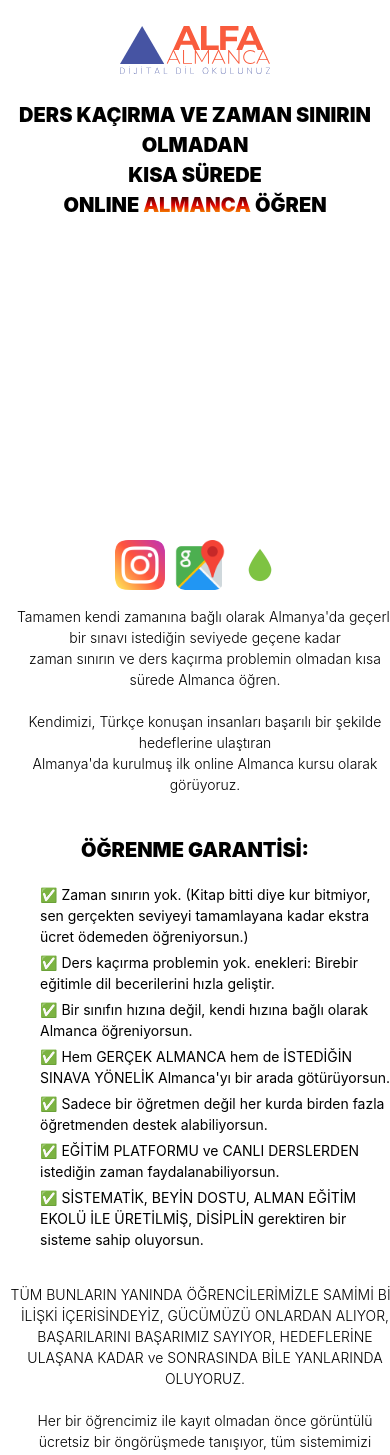
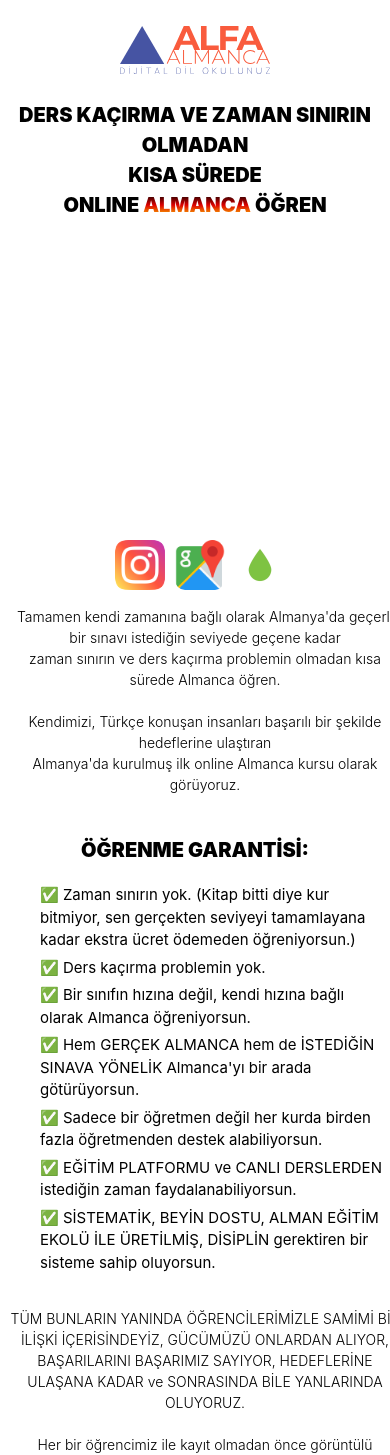
Before and after one commit to sercanbaris/alfa-almanca, a React (Vite) app: page / in a window 390 px wide. Shown: the top 1455 px of the page. Built offline with nearby package versions, Linux system fonts and the light colour scheme.

Commit message:
Update Hero component CSS styles and fix font size in slogan list

```diff
--- a/src/css/hero.css
+++ b/src/css/hero.css
@@ -189,4 +189,7 @@
         height: 300px !important;
     }
 
+    .slogan ul li {
+        font-size: 15px;
+    }
 }
--- a/src/pages/Hero.jsx
+++ b/src/pages/Hero.jsx
@@ -24,7 +24,7 @@ function Hero() {
           <div className="social-media-logo">
             {/* <img className="social-icons" src="/whatsapp.png" alt="" /> */}
 
-            <a target="blank" href="https://www.instagram.com/alican_dayan">
+            <a target="blank" href="http://www.instagram.com/alican_dayan">
               <img className="social-icons" src="/instagram.png" alt="" />
             </a>
             <a
@@ -66,10 +66,7 @@ function Hero() {
                   öğreniyorsun.)
                 </li>
 
-                <li>
-                  ✅ Ders kaçırma problemin yok. enekleri: Birebir eğitimle dil
-                  becerilerini hızla geliştir.
-                </li>
+                <li>✅ Ders kaçırma problemin yok.</li>
                 <li>
                   ✅ Bir sınıfın hızına değil, kendi hızına bağlı olarak Almanca
                   öğreniyorsun.
```
